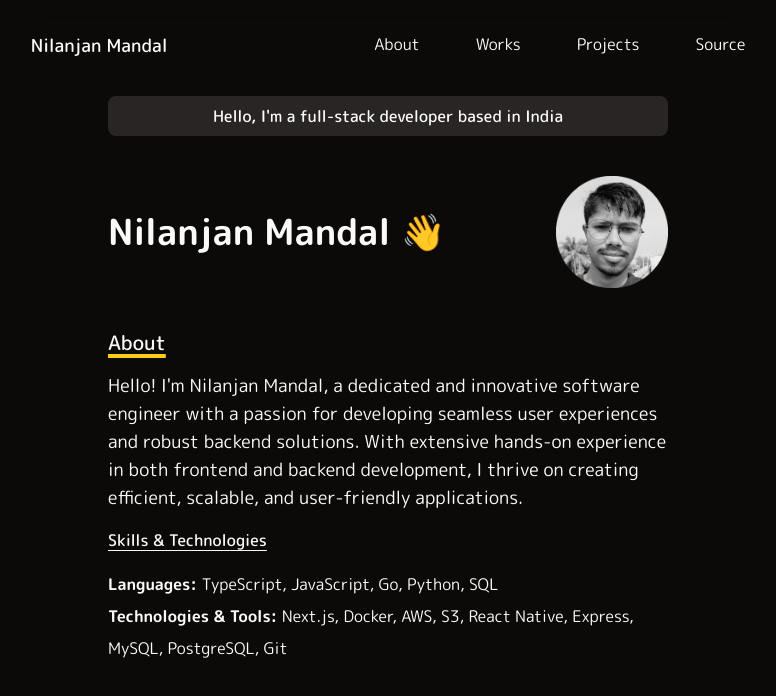
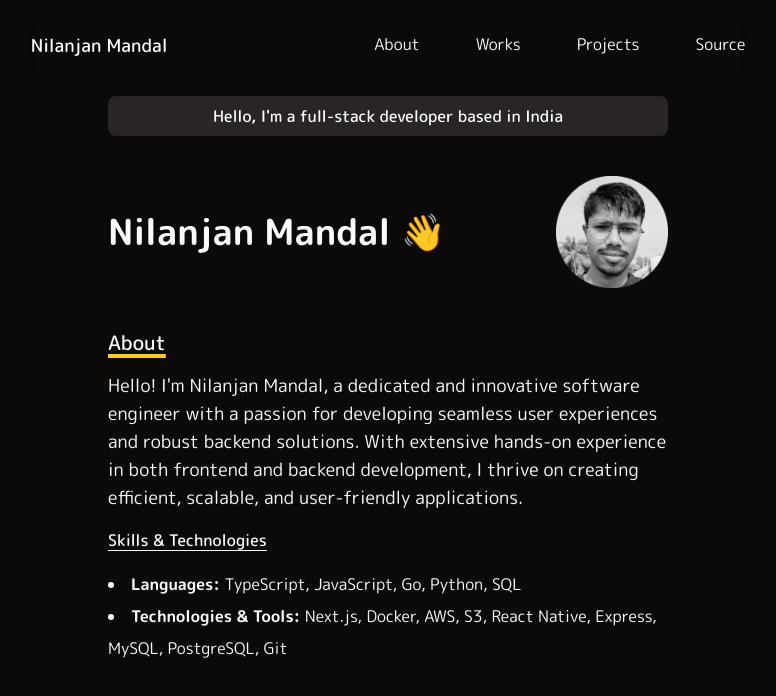
Before and after one commit to nilu2039/nilanjan-portfolio, a Next.js app: page / in a window 1280 px wide. Shown: the top 696 px of the page, without its empty margins (252-1028 px from the left). Built offline with nearby package versions, Linux system fonts and the light colour scheme.

Commit message:
about list bullets added

```diff
--- a/src/components/about.tsx
+++ b/src/components/about.tsx
@@ -12,7 +12,7 @@ const About = () => {
       <p className="font-medium underline underline-offset-4 text-base">
         Skills & Technologies
       </p>
-      <ul className="leading-8">
+      <ul className="leading-8 list-disc list-inside">
         <li>
           <span className="font-bold">Languages: </span>TypeScript, JavaScript,
           Go, Python, SQL
```
